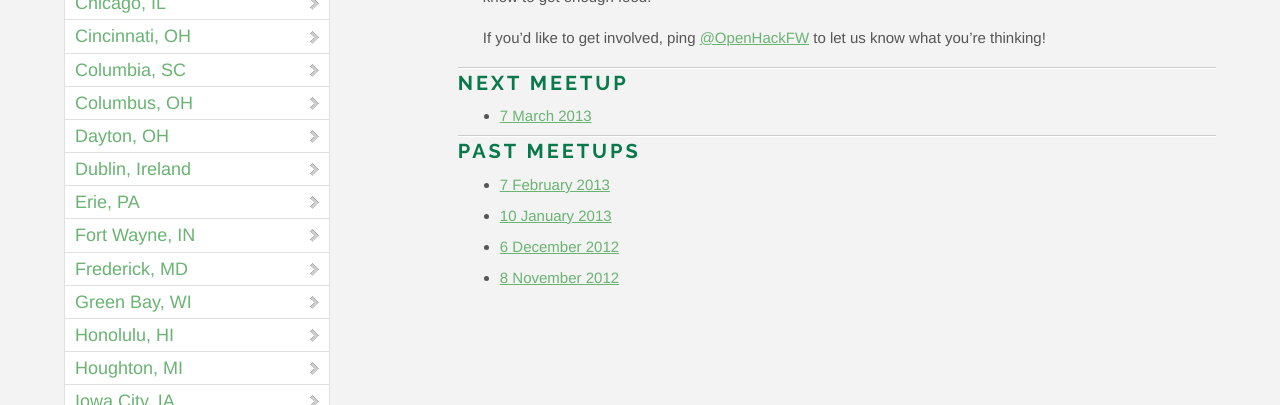
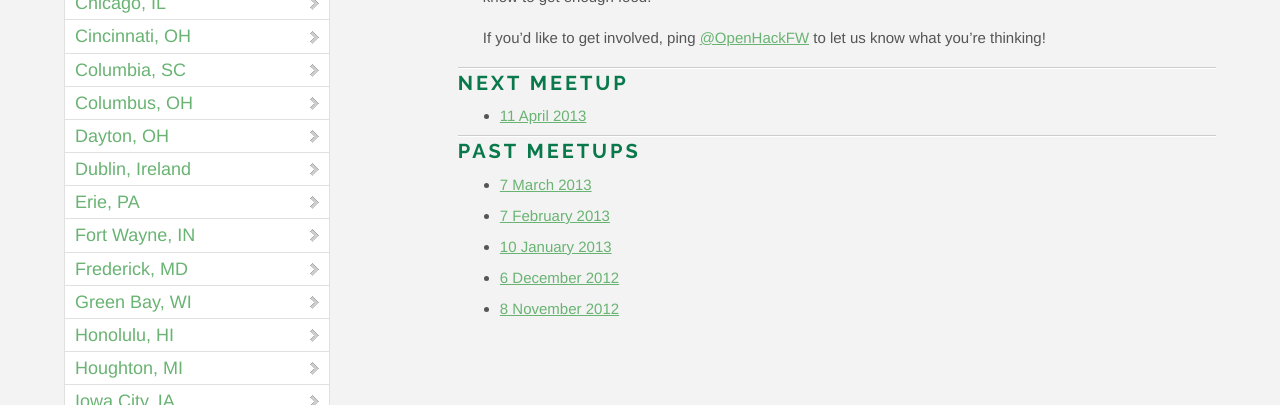
Before and after one commit to OpenHack/openhack.github.com, a Jekyll site: the page built from fortwayne/index.markdown, in a window 1280 px wide. Shown: the part 660-1065 px from the top of the page. Built offline with Jekyll 4.4.1, drawn with Linux system fonts in a browser that asks for light colours; nearby versions of some CDN libraries; Markdown is read by kramdown in place of the engine named in the settings; comment, search, counter and statistics services are not loaded.

Commit message:
Update dates for Fort Wayne OpenHack
This also updates urls for past events.

```diff
--- a/fortwayne/index.markdown
+++ b/fortwayne/index.markdown
@@ -22,11 +22,12 @@ you're thinking!
 
 ### Next meetup
 
-* [7 March 2013](http://openhackfw.eventbrite.com/)
+* [11 April 2013](http://openhackfw.eventbrite.com/)
 
 ### Past meetups
 
-* [7 February 2013](http://openhackfw-feb13.eventbrite.com/)
-* [10 January 2013](http://openhackfw-jan13.eventbrite.com/)
-* [6 December 2012](http://openhackfw-dec12.eventbrite.com/)
-* [8 November 2012](http://openhackfw-nov12.eventbrite.com/)
+* [7 March 2013](http://openhackfw-2013-03.eventbrite.com/)
+* [7 February 2013](http://openhackfw-2013-02.eventbrite.com/)
+* [10 January 2013](http://openhackfw-2013-01.eventbrite.com/)
+* [6 December 2012](http://openhackfw-2012-12.eventbrite.com/)
+* [8 November 2012](http://openhackfw-2012-11.eventbrite.com/)
```
